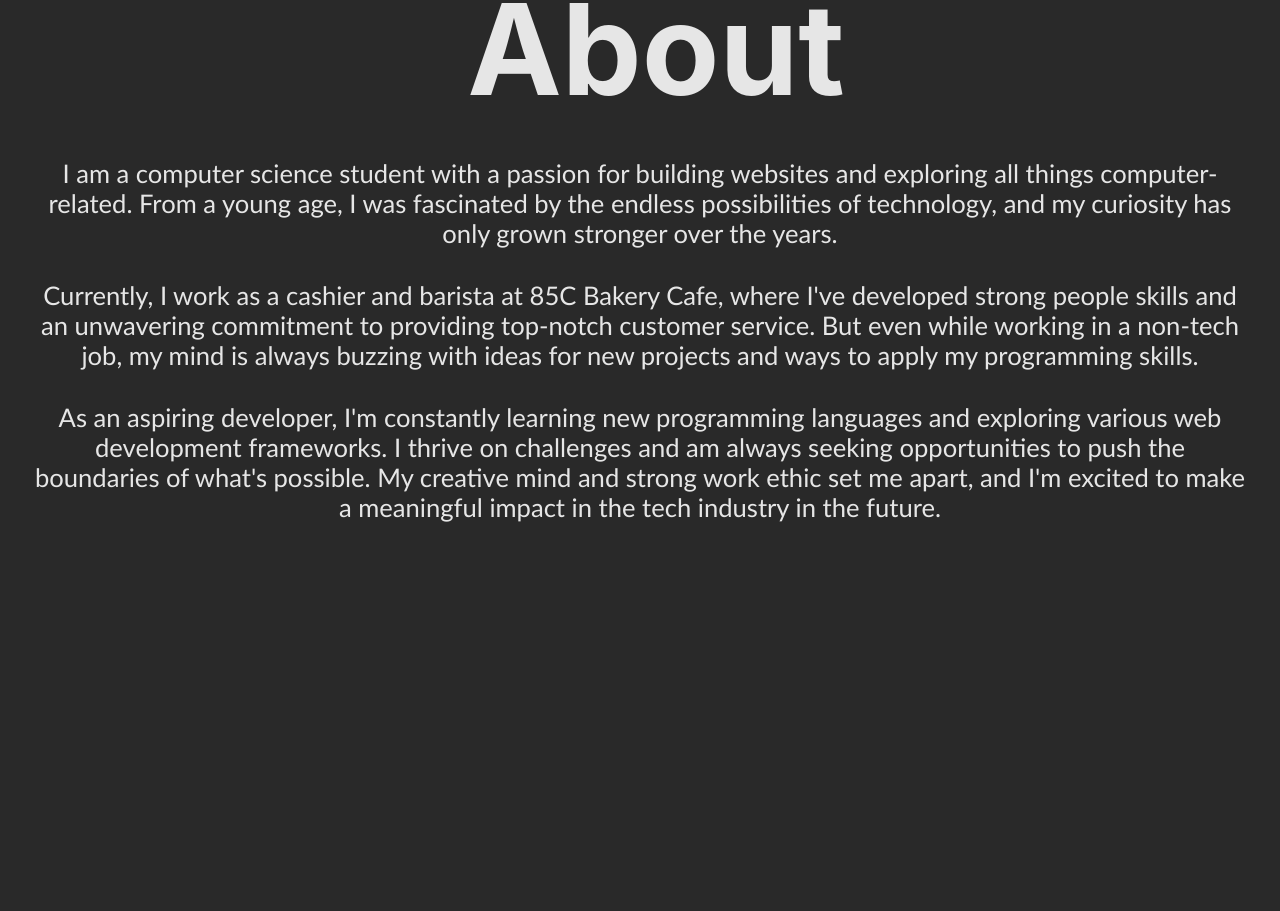
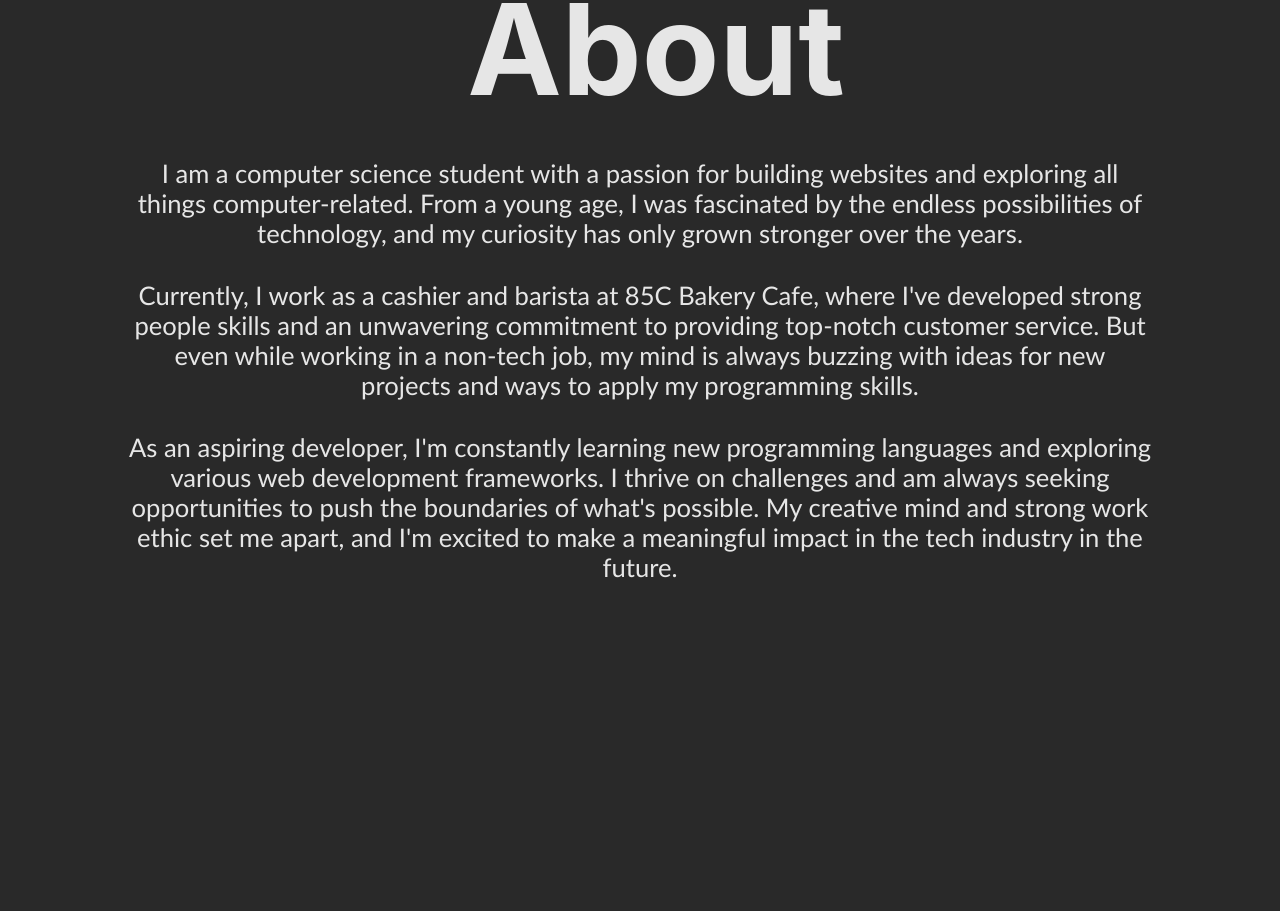
Before and after one commit to MarbleSodas/eugene-portfolio, a Next.js app: page / in a window 1280 px wide. Shown: the part 860-1771 px from the top of the page. Built offline with nearby package versions, Linux system fonts and the light colour scheme.

Commit message:
Trying to get Netlify to work

```diff
--- a/package.json
+++ b/package.json
@@ -4,7 +4,7 @@
   "private": true,
   "scripts": {
     "dev": "next dev",
-    "build": "next build",
+    "build": "next build && next export",
     "start": "next start",
     "lint": "next lint"
   },
--- a/src/components/Bio.tsx
+++ b/src/components/Bio.tsx
@@ -2,11 +2,11 @@ import React from 'react'
 
 function Bio() {
   return (
-    <div id='about'>
+    <div id="about">
       <h1 className="title">About</h1>
-      <p className='paragraph'>I am a computer science student with a passion for building websites and exploring all things computer-related. From a young age, I was fascinated by the endless possibilities of technology, and my curiosity has only grown stronger over the years.</p>
-      <p className='paragraph'>Currently, I work as a cashier and barista at 85C Bakery Cafe, where I've developed strong people skills and an unwavering commitment to providing top-notch customer service. But even while working in a non-tech job, my mind is always buzzing with ideas for new projects and ways to apply my programming skills.</p>
-      <p className='paragraph'>As an aspiring developer, I'm constantly learning new programming languages and exploring various web development frameworks. I thrive on challenges and am always seeking opportunities to push the boundaries of what's possible. My creative mind and strong work ethic set me apart, and I'm excited to make a meaningful impact in the tech industry in the future.</p>
+      <p className="paragraph">{"I am a computer science student with a passion for building websites and exploring all things computer-related. From a young age, I was fascinated by the endless possibilities of technology, and my curiosity has only grown stronger over the years."}</p>
+      <p className="paragraph">{"Currently, I work as a cashier and barista at 85C Bakery Cafe, where I've developed strong people skills and an unwavering commitment to providing top-notch customer service. But even while working in a non-tech job, my mind is always buzzing with ideas for new projects and ways to apply my programming skills."}</p>
+      <p className="paragraph">{"As an aspiring developer, I'm constantly learning new programming languages and exploring various web development frameworks. I thrive on challenges and am always seeking opportunities to push the boundaries of what's possible. My creative mind and strong work ethic set me apart, and I'm excited to make a meaningful impact in the tech industry in the future."}</p>
     </div>
     // Put resume link here
   )
--- a/src/components/Contact.tsx
+++ b/src/components/Contact.tsx
@@ -9,13 +9,13 @@ function Contact() {
         <form className={styles.contactForm} method='post' name='contact' data-netlify='true'>
 
             <p>
-                <input className={styles.input} type='text' name='name' placeholder="Name"/>
+                <input className={styles.input} type='text' name='name' placeholder="Name" required/>
             </p>
             <p>
-                <input className={styles.input} type='email' name='email' placeholder="Email"/>
+                <input className={styles.input} type='email' name='email' placeholder="Email" required/>
             </p>
             <p>
-                <textarea className={styles.textarea} name='message' placeholder="Message"/>
+                <textarea className={styles.textarea} name='message' placeholder="Message" required/>
             </p>
             <p>
                 <button className={styles.button} type='submit'>Submit</button>
--- a/src/styles/globals.css
+++ b/src/styles/globals.css
@@ -104,8 +104,8 @@ body {
 
 .paragraph {
   padding-top: 2rem;
-  padding-left: 2rem;
-  padding-right: 2rem;
+  padding-left: 8rem;
+  padding-right: 8rem;
   text-align: center;
   font-family: "Gill Sans", "Gill Sans MT", Calibri, "Trebuchet MS", sans-serif;
   font-size: var(--headlineMedium);
```
